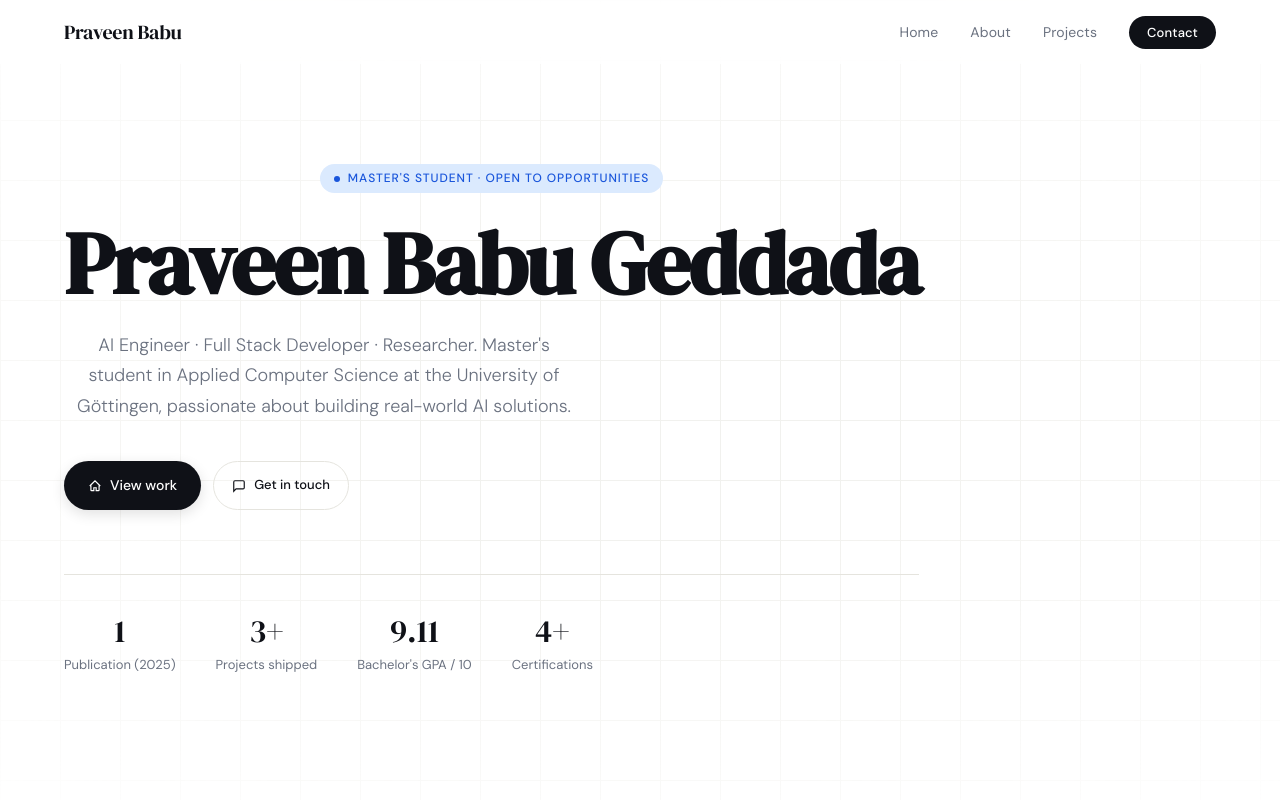
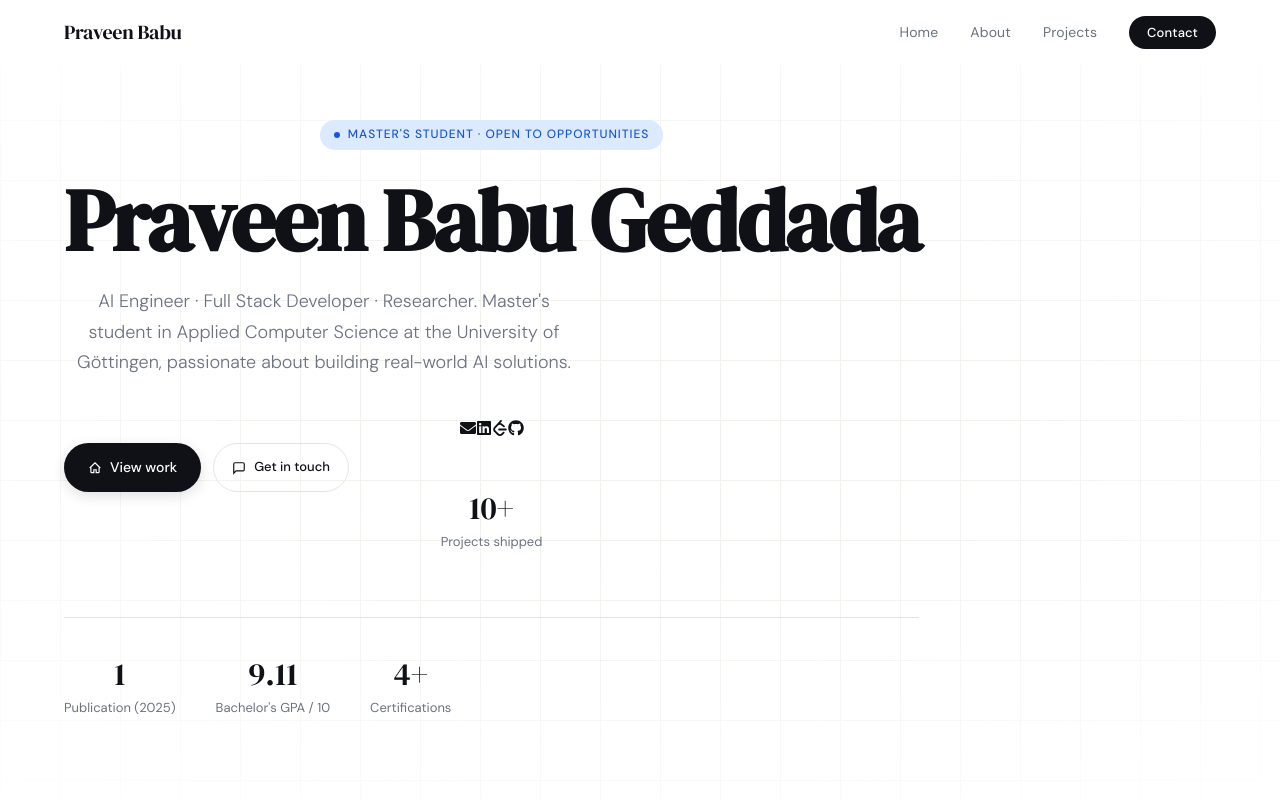
Before and after one commit to Gpraveenbabu/portfolio, a React (Create React App) app: page / in a window 1280 px wide. Shown: the top 800 px of the page. Built offline with nearby package versions, Linux system fonts and the light colour scheme.

Commit message:
Add social media links to Home component
Added social media links to the Home component.

```diff
--- a/src/components/Home.js
+++ b/src/components/Home.js
@@ -1,5 +1,6 @@
 import React from 'react';
-
+import { FaEnvelope, FaLinkedin, FaGithub } from 'react-icons/fa';
+import { SiLeetcode } from 'react-icons/si';
 function Home() {
   return (
     <section id="home" className="home">
@@ -20,7 +21,45 @@ function Home() {
           Computer Science at the University of Göttingen, passionate about building
           real-world AI solutions.
         </p>
+        <div className="social-links">
 
+  <a
+    href="mailto:yourmail@gmail.com"
+    target="_blank"
+    rel="noreferrer"
+    aria-label="Email"
+  >
+    <FaEnvelope />
+  </a>
+
+  <a
+    href="https://www.linkedin.com/in/YOUR-LINKEDIN"
+    target="_blank"
+    rel="noreferrer"
+    aria-label="LinkedIn"
+  >
+    <FaLinkedin />
+  </a>
+
+  <a
+    href="https://leetcode.com/u/YOUR-LEETCODE/"
+    target="_blank"
+    rel="noreferrer"
+    aria-label="LeetCode"
+  >
+    <SiLeetcode />
+  </a>
+
+  <a
+    href="https://github.com/YOUR-GITHUB"
+    target="_blank"
+    rel="noreferrer"
+    aria-label="GitHub"
+  >
+    <FaGithub />
+  </a>
+
+</div>
         <div className="hero-actions">
           <a href="#projects" className="btn-primary">
             <svg width="14" height="14" fill="none" stroke="currentColor" strokeWidth="2" viewBox="0 0 24 24">
@@ -35,15 +74,14 @@ function Home() {
             Get in touch
           </a>
         </div>
-
+        <div className="stat">
+            <span className="stat-num">10+</span>
+            <span className="stat-label">Projects shipped</span>
+          </div>
         <div className="hero-stats">
           <div className="stat">
             <span className="stat-num">1</span>
             <span className="stat-label">Publication (2025)</span>
-          </div>
-          <div className="stat">
-            <span className="stat-num">3+</span>
-            <span className="stat-label">Projects shipped</span>
           </div>
           <div className="stat">
             <span className="stat-num">9.11</span>
```
